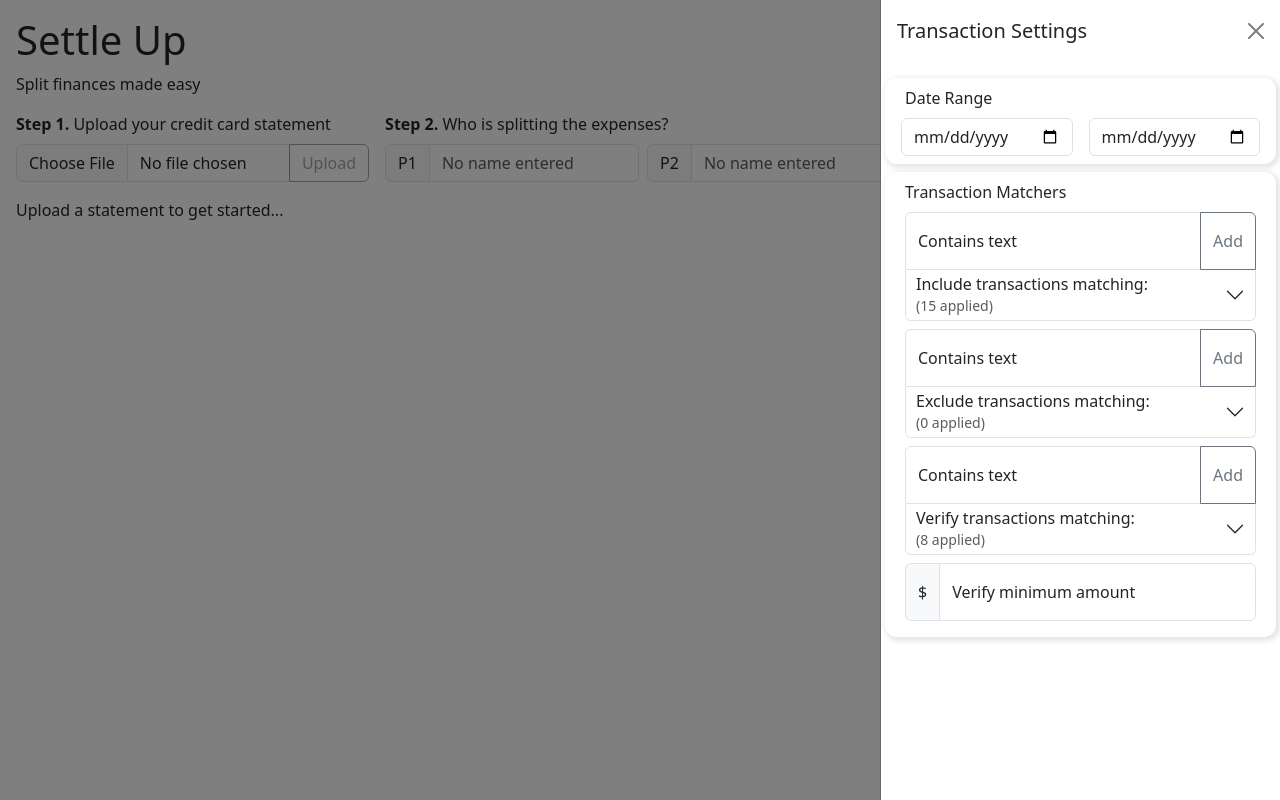
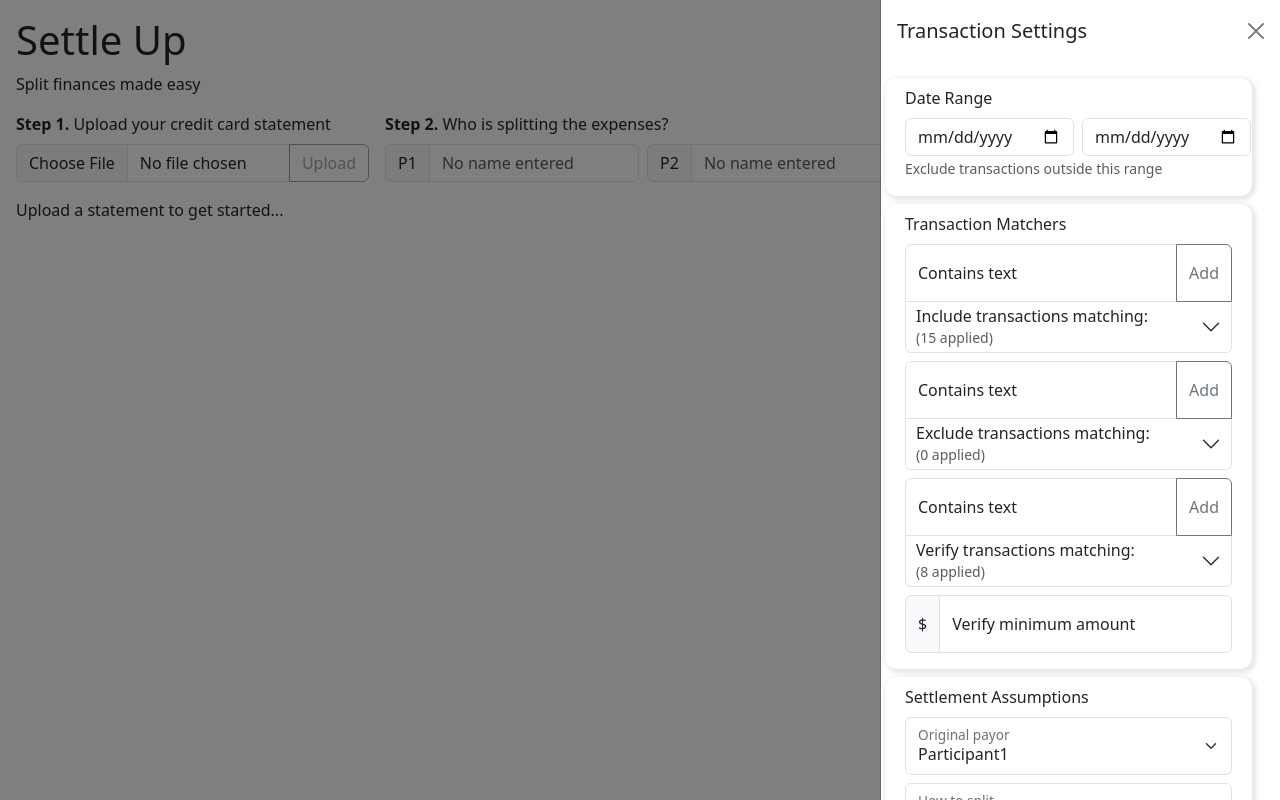
Before and after one commit to crtotoro/settle-up, a React (Vite) app: page / in a window 1280 px wide. Both pictures are taken after a click on the button "Transaction Settings". Built offline with nearby package versions, Linux system fonts and the light colour scheme.

Commit message:
Update date tooltips to use react bootstrap OverlayTrigger and Tooltip components instead of standard bootstrap tooltip

```diff
--- a/src/components/Settings.jsx
+++ b/src/components/Settings.jsx
@@ -1,6 +1,5 @@
-import React, { useState, useEffect, useReducer } from 'react'
-import { Accordion, AccordionBody, FloatingLabel, Form, InputGroup, Offcanvas, Stack } from 'react-bootstrap'
-import '../../node_modules/bootstrap/dist/js/bootstrap.bundle.min.js';
+import React, { useState, useReducer } from 'react'
+import { FloatingLabel, Form, InputGroup, Offcanvas, OverlayTrigger, Tooltip } from 'react-bootstrap'
 import matcherReducer from '../state/reducers/matcherReducer.js';
 import { initMatchers } from '../state/init/initMatchers.js';
 import TextMatcher from './TextMatcher.jsx';
@@ -15,13 +14,10 @@ export default function Settings({ showSettings, handleHideSettings }) {
     return { ...currentDates, [e.target.name]: e.target.value }
   });
 
-  /* Tooltips*/
-  useEffect(() => {
-    const tooltipTriggerList = [].slice.call(document.querySelectorAll('[data-bs-toggle="tooltip"]'));
-    tooltipTriggerList.map(function (tooltipTriggerEl) {
-      return new window.bootstrap.Tooltip(tooltipTriggerEl);
-    });
-  }, []);
+  /* Tooltips */
+  const renderTooltip = (props, id, text) => (
+    <Tooltip id={id} {...props}>{text}</Tooltip>
+  );
 
   return (
     <Offcanvas show={showSettings} onHide={handleHideSettings} placement='end'>
@@ -30,14 +26,22 @@ export default function Settings({ showSettings, handleHideSettings }) {
       </Offcanvas.Header>
       <Offcanvas.Body>
         <Form className='settings d-flex flex-column align-items-start gap-2'>
-          <div className='settings-group p-2 row'>
-            <Form.Label>Date Range</Form.Label>
-            <Form.Control id="start-date" className='col mx-2' type="date" value={dates.start} name="start" onChange={handleDateChange} data-bs-toggle="tooltip" data-bs-placement="bottom" title="Start Date"/>
-            <Form.Control id="end-date" className='col mx-2' type="date" value={dates.end} name="end" onChange={handleDateChange} data-bs-toggle="tooltip" data-bs-placement="bottom" title="End Date"/>
+          <div id='dates' className='settings-group p-2 row'>
+            <Form.Group className='col-12 mb-2 '>
+              <Form.Label>Date Range</Form.Label>
+              <div className='d-flex gap-2'>
+                <OverlayTrigger placement='left' overlay={(props) => renderTooltip(props, 'start-date-tip', 'Start Date')}>
+                  <Form.Control id="start-date" type="date" value={dates.start} name="start" onChange={handleDateChange}/>
+                </OverlayTrigger>
+                <OverlayTrigger placement='top' overlay={(props) => renderTooltip(props, 'end-date-tip', 'End Date')}>
+                  <Form.Control id="end-date" type="date" value={dates.end} name="end" onChange={handleDateChange}/>
+                </OverlayTrigger>
+              </div>
+              <Form.Text muted>Exclude transactions outside this range</Form.Text>
+            </Form.Group>
           </div>
-          <div className='settings-group p-2 row'>
+          <div id='matchers' className='settings-group p-2 row'>
             <Form.Label>Transaction Matchers</Form.Label>
-            {/* <Form.Group id="matchers" className='row' > */}
             {Object.keys(textMatchers).map(key =>
               <TextMatcher
                 key={textMatchers[key].type}
@@ -53,15 +57,28 @@ export default function Settings({ showSettings, handleHideSettings }) {
                 </FloatingLabel>
               </InputGroup>
             </Form.Group>
-            {/* </Form.Group> */}
+          </div>
+          <div id='settlement' className='settings-group p-2 row'>
+            <Form.Label>Settlement Assumptions</Form.Label>
+            <Form.Group className='col-12 mb-2'>
+              <FloatingLabel controlId='default-payor' label='Original payor'>
+                <Form.Select>
+                  <option value={1}>Participant1</option>
+                  <option value={2}>Participant2</option>
+                </Form.Select>
+              </FloatingLabel>
+            </Form.Group>
+            <Form.Group className='col-12 mb-2'>
+              <FloatingLabel controlId='default-settlement' label='How to split'>
+                <Form.Select>
+                  <option value={1}>50/50 Split</option>
+                  <option value={2}>100% Repaid</option>
+                </Form.Select>
+              </FloatingLabel>
+            </Form.Group>
           </div>
         </Form>
       </Offcanvas.Body>
     </Offcanvas>
   )
 }
-/* Todo
- * - Settings Layout
- *   - Default payor toggle -> primary or secondary
- *   - Default resolution -> split vs 100% owed
- */
--- a/src/styles.css
+++ b/src/styles.css
@@ -11,6 +11,7 @@
 .settings-group {
   border-radius: .75rem;
   box-shadow: 2px 2px 5px 2px rgba(0,0,0,0.1);
+  width: 100%;
 }
 
 
```
